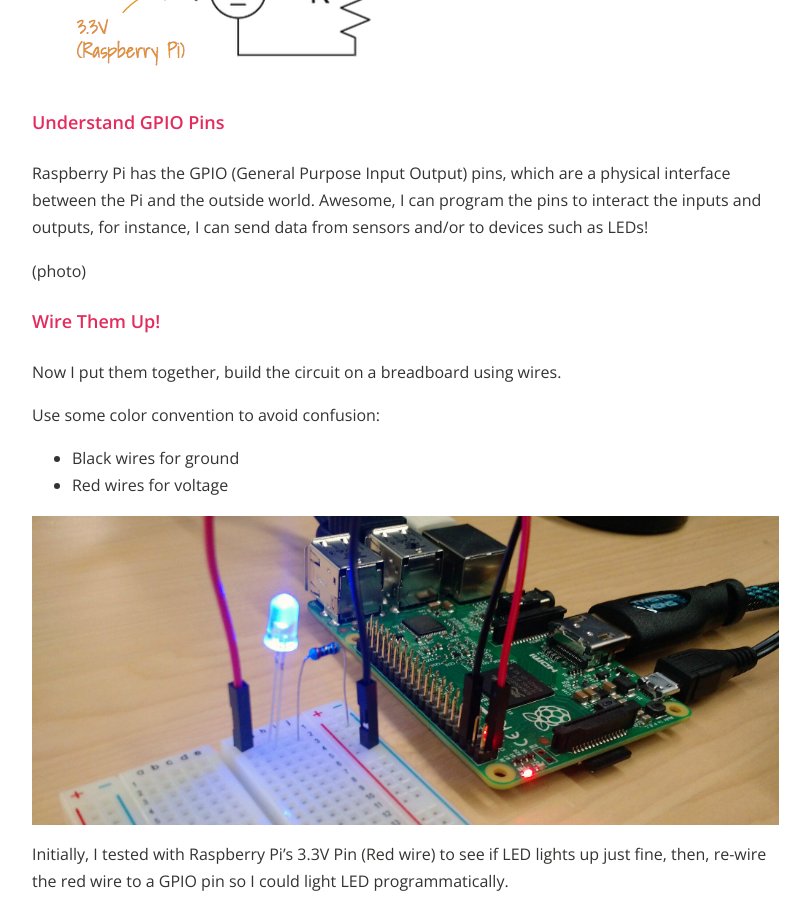
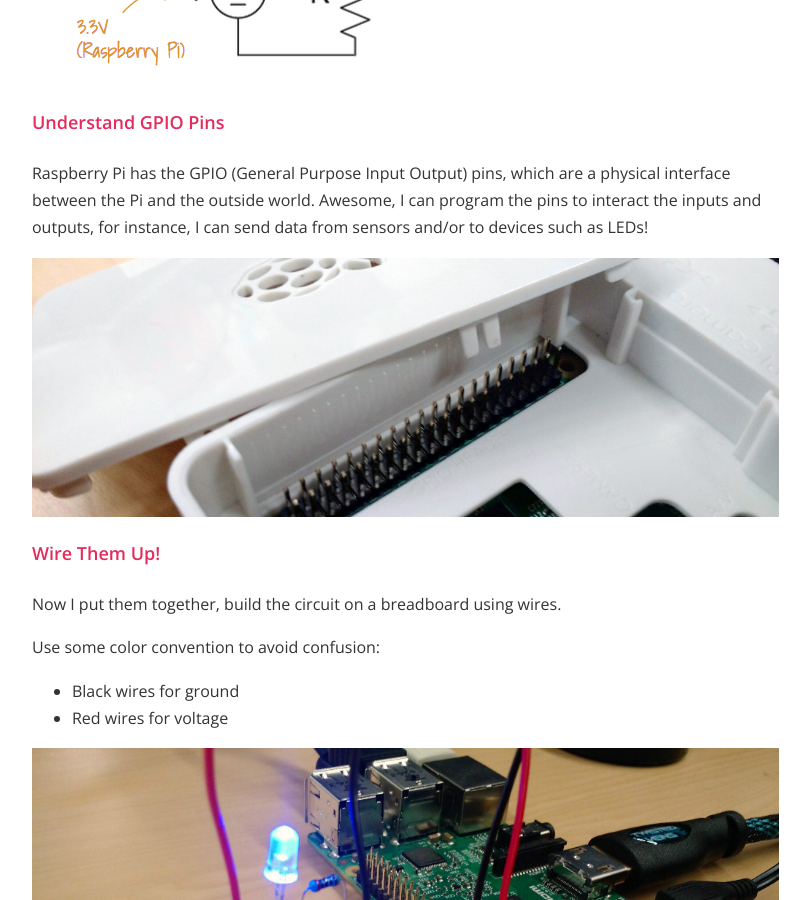
Before and after one commit to girliemac/girliemac.github.io, a Jekyll site: the page built from _posts/2015-05-04-hardware-hacking-for-javascript-developers.md, in a window 1280 px wide and 900 px high, scrolled down 5972 px. Shown: the whole window, without its empty margins (288-1098 px from the left). Built offline with Jekyll 4.4.1, drawn with Linux system fonts in a browser that asks for light colours; Markdown is read by kramdown in place of the engine named in the settings; comment, search, counter and statistics services are not loaded.

Commit message:
add photo

```diff
--- a/_posts/2015-05-04-hardware-hacking-for-javascript-developers.md
+++ b/_posts/2015-05-04-hardware-hacking-for-javascript-developers.md
@@ -142,7 +142,7 @@
 
 Raspberry Pi has the GPIO (General Purpose Input Output) pins, which are a physical interface between the Pi and the outside world. Awesome, I can program the pins to interact the inputs and outputs, for instance, I can send data from sensors and/or to devices such as LEDs!
 
-(photo)
+![GPIO](/assets/images/articles/2015/05/gpio.jpg "GPIO")
 
 
 #### Wire Them Up!
@@ -150,6 +150,7 @@
 Now I put them together, build the circuit on a breadboard using wires.
 
 Use some color convention to avoid confusion:
+
 - Black wires for ground
 - Red wires for voltage
 
```
Also changed, not shown: assets/images/articles/2015/05/gpio.jpg (added).
